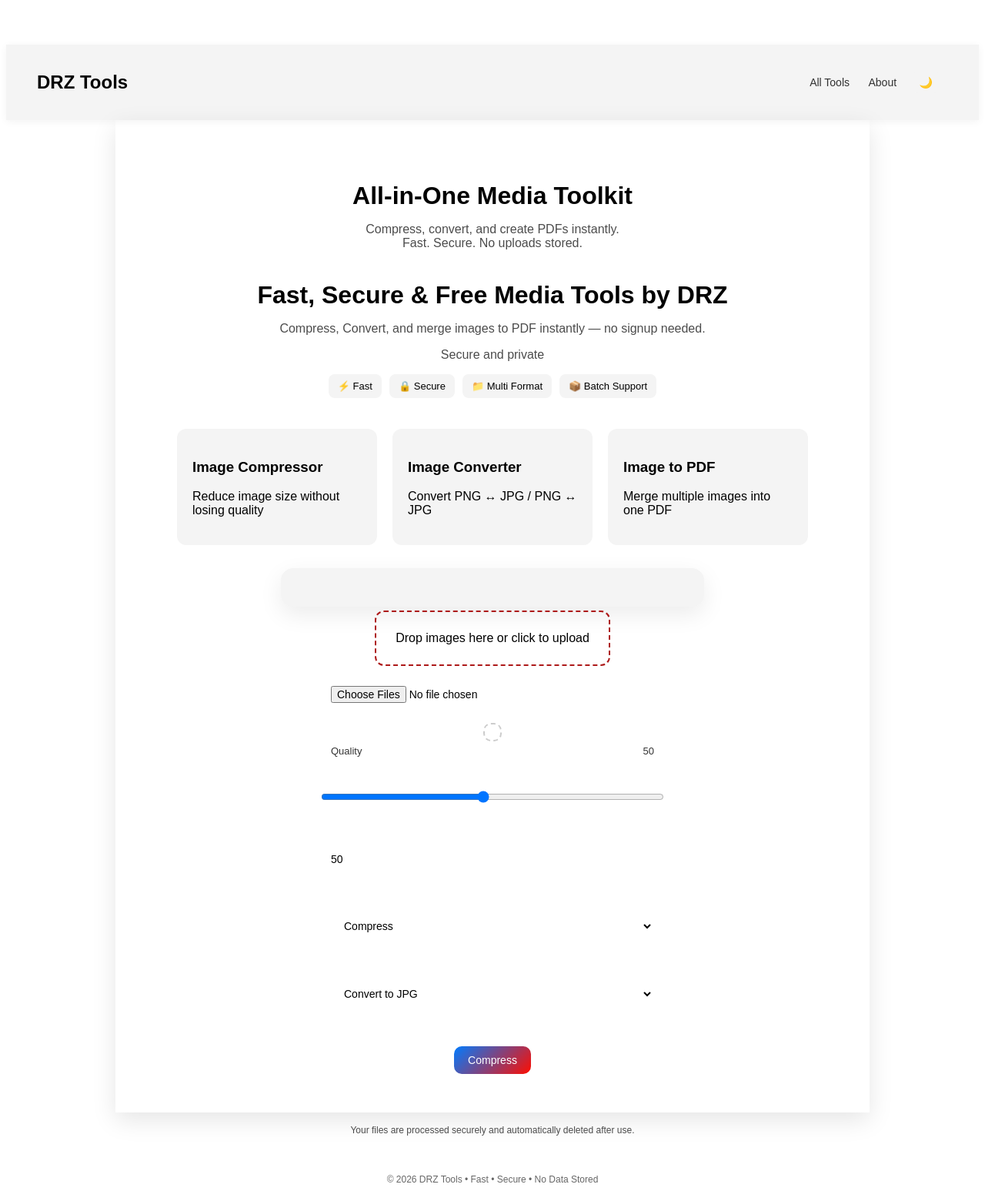
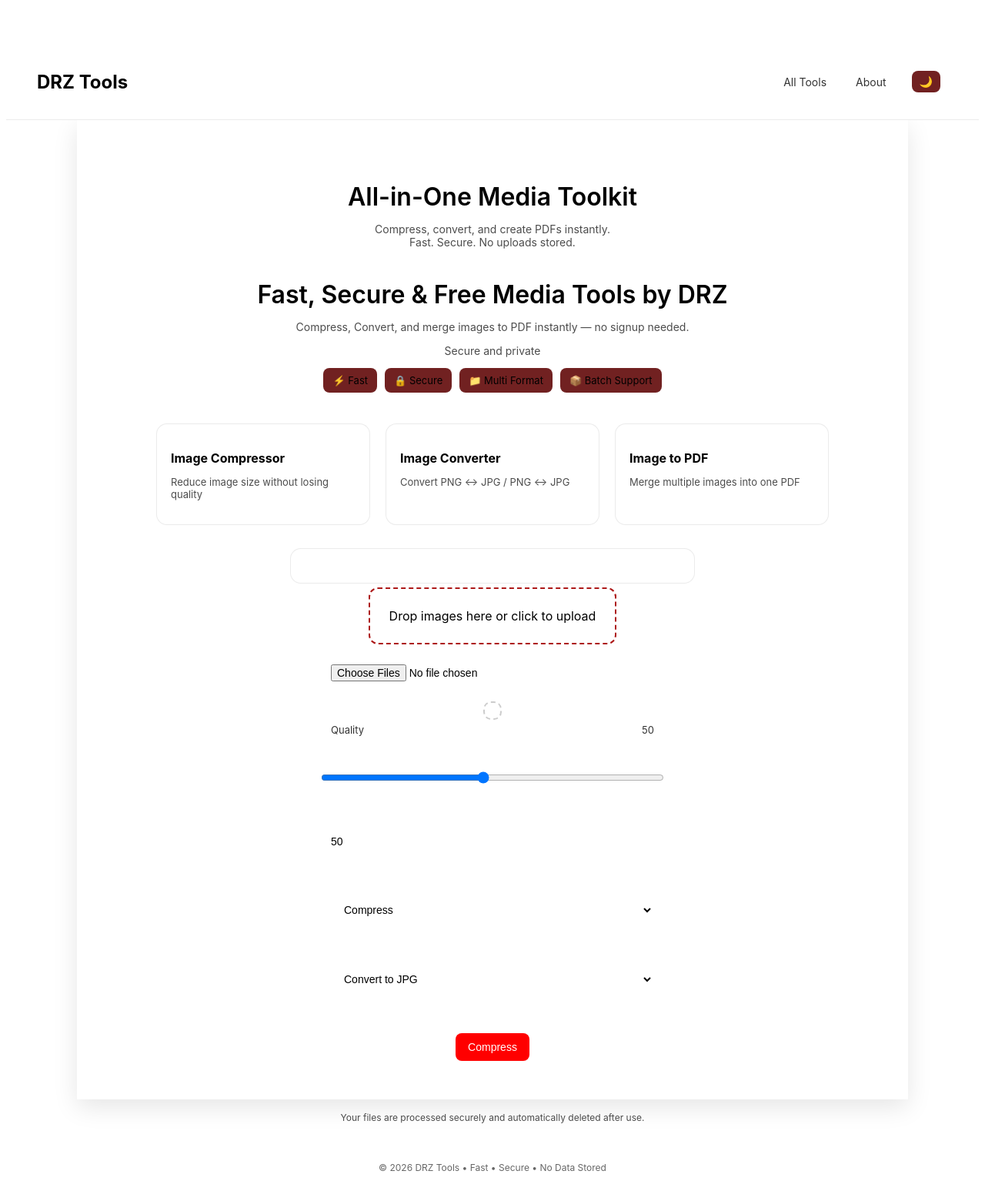
Before and after one commit to Dronzly/media-compressor, a FastAPI app: page / in a window 1280 px wide. Shown: the whole page at 77% size. After the commit the page ends 1521 px from the top, so only its background shows below. Run offline with FastAPI, Linux system fonts and the light colour scheme.

Commit message:
UI Upgrading

```diff
--- a/templates/index.html
+++ b/templates/index.html
@@ -7,7 +7,7 @@
 :root {
     --bg: #ffffff;
     --text: #000000;
-    --box: #f4f4f4;
+    --box: #712121;
 }
 
 body.dark {
@@ -79,10 +79,16 @@ input, select {
     max-width: 420px;
     padding: 10px 12px;
     font-size: 14px;
-    border-radius: 10px;
-    border: 1px solid rgba(16, 10, 10, 0.989);
-    background: var(--bg);
+    border-radius: 8px;
+    border: 1px solid rgba(0,0,0,0.15);
+    background: transparent;
     color: var(--text);
+}
+
+input:focus, select:focus {
+    outline: none;
+    border-color: #007BFF;
+    box-shadow: 0 0 0 2px rgba(0,123,255,0.15);
 }
 
 input, select, button {
@@ -105,16 +111,20 @@ select {
 }
 
 button {
-    padding: 10px 18px;
-    border-radius: 10px;
+    padding: 10px 16px;
+    border-radius: 8px;
     border: none;
     cursor: pointer;
     font-size: 14px;
     font-weight: 500;
-    background: linear-gradient(135deg, #007BFF, #ff0d00);
+    background: #ff0000;
     color: white;
-    transition: all 0.3s ease;
+    transition: all 0.2s ease;
 }
+
+button:hover {
+    background: #005ff8;
+    color: white;}
 
 button:hover {
     transform: translateY(-2px);
@@ -244,9 +254,28 @@ button:hover {
     display: flex;
     justify-content: space-between;
     align-items: center;
-    padding: 15px 40px;
-    background: var(--box);
-    box-shadow: 0 2px 10px rgba(0,0,0,0.05);
+    padding: 14px 40px;
+    background: var(--bg);
+    border-bottom: 1px solid rgba(0,0,0,0.08);
+    position: sticky;
+    top: 0;
+    z-index: 100;
+}
+
+.nav-links {
+    display: flex;
+    align-items: center;
+    gap: 18px;
+}
+
+.nav-links span {
+    cursor: pointer;
+    font-size: 14px;
+    opacity: 0.7;
+}
+
+.nav-links span:hover {
+    opacity: 1;
 }
 
 .nav-links span {
@@ -288,9 +317,35 @@ button:hover {
 }
 
 .tool-card {
-    transition: all 0.25s ease;
+    width: 240px;
+    padding: 18px;
+    background: var(--bg);
+    border: 1px solid rgba(0,0,0,0.08);
+    border-radius: 14px;
+    cursor: pointer;
+    transition: all 0.2s ease;
 }
 
+.tool-card.active {
+    border-color: #ff0000e9;
+    background: rgba(237, 242, 247, 0.05);
+}
+
+.tool-card h3 {
+    font-size: 16px;
+    margin-bottom: 6px;
+}
+
+.tool-card p {
+    font-size: 13px;
+    opacity: 0.7;
+}
+
+.tool-card:hover {
+    transform: translateY(-4px);
+    border-color: #007BFF;
+    box-shadow: 0 10px 25px rgba(0,0,0,0.08);
+}
 .tool-card:hover {
     transform: translateY(-6px) scale(1.02);
     box-shadow: 0 15px 35px rgba(0,0,0,0.12);
@@ -362,15 +417,15 @@ input, select {
 
 .form-card {
     width: 100%;
-    max-width: 500px;
-    background: var(--box);
-    padding: 25px;
-    border-radius: 16px;
-    box-shadow: 0 10px 30px rgba(0,0,0,0.08);
+    max-width: 480px;
+    background: var(--bg);
+    padding: 22px;
+    border-radius: 14px;
+    border: 1px solid rgba(0,0,0,0.08);
     display: flex;
     flex-direction: column;
     align-items: center;
-    gap: 15px;
+    gap: 14px;
 }
 
 .label-row {
@@ -394,6 +449,22 @@ input[type="range"] {
 form {
     display: flex;
     justify-content:  center;
+}
+
+body {
+    font-family: -apple-system, BlinkMacSystemFont, "Segoe UI", Roboto, Arial, sans-serif;
+}
+
+.container {
+    max-width: 1000px;
+}
+
+.hero h1 {
+    font-weight: 600;
+}
+
+.hero p {
+    font-size: 14px;
 }
 
 </style>
@@ -576,8 +647,13 @@ newFiles.forEach(file => {
 
 function selectTool(mode) {
     modeSelect.value = mode;
+    modeSelect.dispatchEvent(new Event("change"));
 
-    modeSelect.dispatchEvent(new Event("change"));
+    document.querySelectorAll(".tool-card").forEach(card => {
+        card.classList.remove("active");
+    });
+
+    event.currentTarget.classList.add("active");
 
     window.scrollTo({
         top: document.getElementById("uploadForm").offsetTop - 50,
```
